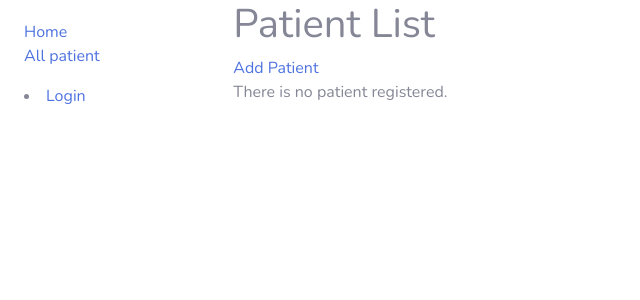
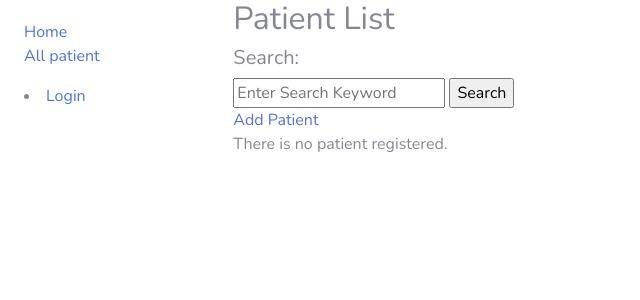
Before and after one commit to feinz/localpatient, a Django app: template catalog/templates/catalog/patient_list.html in a window 1280 px wide. Shown: the top 300 px of the page, without its empty margins (0-640 px from the left). Run offline with Django 3.2, Linux system fonts and the light colour scheme; the template is opened without the code that fills it, so the values that code supplies are empty; some libraries are stand-ins or nearby versions.

Commit message:
implemented search function

```diff
--- a/catalog/templates/catalog/patient_list.html
+++ b/catalog/templates/catalog/patient_list.html
@@ -2,7 +2,14 @@
 
 {% block content %}
 
-<h1>Patient List</h1>
+<h2>Patient List</h2>
+
+<h5>Search: </h5>
+<form method='GET' action='{% url "patient_list" %}'>
+    <input type='text' name='q' placeholder="Enter Search Keyword" value='{{ request.GET.q }}' id='entry'>
+    <input type='submit' value='Search' class='button_1' id='sub1'>
+</form>
+
 <a href="{%url 'patient_create' %}">Add Patient</a>
 {% if patient_list %}
   <ol>
--- a/catalog/urls.py
+++ b/catalog/urls.py
@@ -4,12 +4,10 @@ from . import views
 #pattern for catalog application
 urlpatterns = [
     path('', views.index, name='index'),
-    # path('patient_list/', views.PatientListView.as_view(), name='patient_list'),
     path('patient_list/', views.PatientListView.as_view(), name='patient_list'),
     path('patient_detail/<int:pk>', views.PatientDetailView.as_view(), name='patient_detail'),
-    # path('patient/<int:pk>', views.patient_detail, name='patient_detail'),
-    # path('patient/<uuid:pk>/renew/', views.renew_book_librarian, name='renew-book-librarian'),
     path('patient/create/', views.PatientCreate.as_view(), name='patient_create'),
     path('patient_detail/<int:pk>/update/', views.PatientUpdate.as_view(), name='patient_detail_update'),
     path('patient_detail/<int:pk>/delete/', views.PatientDelete.as_view(), name='patient_detail_delete'),
+
 ]
```
Also changed, not shown: catalog/views.py (+14 -2 lines).
